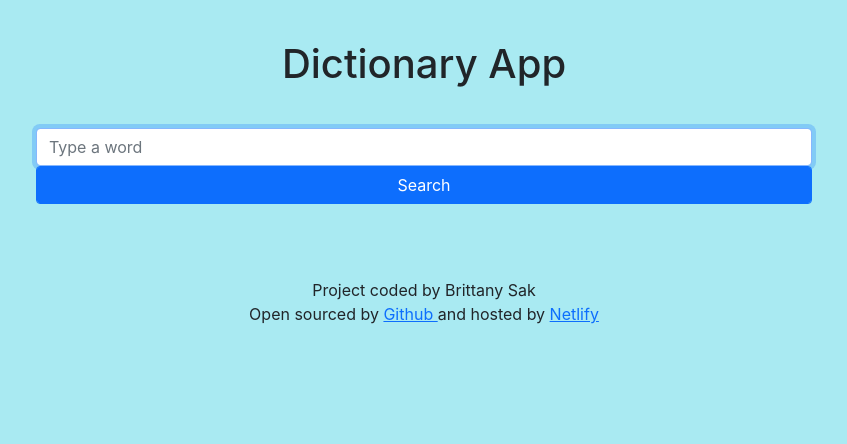
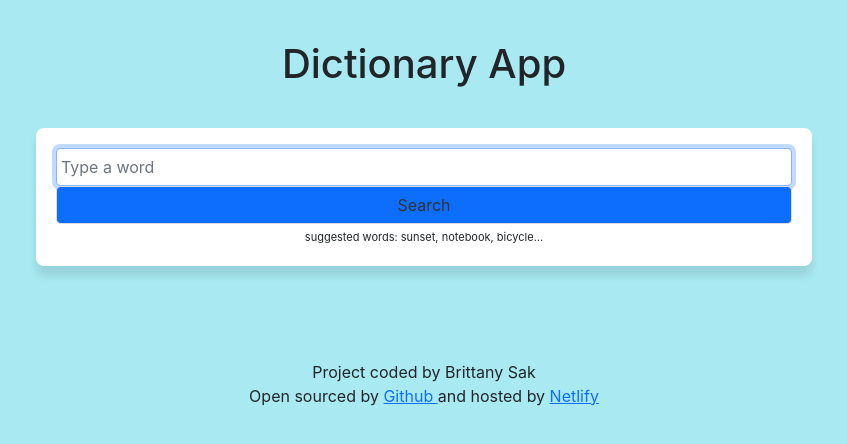
Before and after one commit to bsak350/dictionary-react-app, a React (Create React App) app: page / in a window 1280 px wide. Shown: the top 444 px of the page, without its empty margins (216-1063 px from the left). Built offline with nearby package versions, Linux system fonts and the light colour scheme; no server answers.

Commit message:
Edited section, input, hint and styling.  Added default keyword.

```diff
--- a/src/App.js
+++ b/src/App.js
@@ -6,7 +6,7 @@
     <div className="App">
       <div className="container">
         <h1>Dictionary App</h1>
-        <Dictionary />
+        <Dictionary defaultKeyword="dictionary" />
         <br />
         <p>
           Project coded by Brittany Sak
--- a/src/Dictionary.css
+++ b/src/Dictionary.css
@@ -1,3 +1,23 @@
 .Dictionary {
   margin-top: 40px;
 }
+
+.Dictionary section {
+  background: white;
+  padding: 20px;
+  border-radius: 8px;
+  box-shadow: 0 10px 10px rgb(0 0 0 /10%);
+  margin: 20px 0;
+}
+
+.Dictionary input {
+  width: 100%;
+  padding: 6px 4px;
+  border: 1px solid #ddd;
+  color: #333;
+}
+
+.Dictionary .hint {
+  font-size: 11px;
+  margin-top: 5px;
+}
--- a/src/Dictionary.js
+++ b/src/Dictionary.js
@@ -3,29 +3,40 @@
 import Results from "./Results";
 import "./Dictionary.css";
 
-export default function Dictionary() {
-  let [keyword, setKeyword] = useState(null);
+export default function Dictionary(props) {
+  let [keyword, setKeyword] = useState(props.defaultKeyword);
   let [results, setResults] = useState(null);
+  let [loaded, setLoaded] = useState(false);
 
   function handleResponse(response) {
     setResults(response.data[0]);
   }
 
-  function search(event) {
-    event.preventDefault();
-
+  function search() {
     // documentation:  https://dictionary.api.dev/
     let apiUrl = `https://api.dictionaryapi.dev/api/v2/entries/en_US/${keyword}`;
     axios.get(apiUrl).then(handleResponse);
+  }
+
+  function handleSubmit(event) {
+    event.preventDefault();
+    search();
   }
 
   function handleKeywordChange(event) {
     setKeyword(event.target.value);
   }
 
+  function load() {
+    setLoaded(true);
+    search();
+  }
+
+  if (loaded) {
     return (
       <div className="Dictionary">
-      <form onSubmit={search}>
+        <section>
+          <form onSubmit={handleSubmit}>
             <input
               type="search"
               onChange={handleKeywordChange}
@@ -39,7 +50,15 @@
               className="form-control btn-primary w-100"
             />
           </form>
+          <div className="hint">
+            suggested words: sunset, notebook, bicycle...
+          </div>
+        </section>
         <Results results={results} />
       </div>
     );
+  } else {
+    load();
+    return "Loading";
   }
+}
--- a/src/Results.css
+++ b/src/Results.css
@@ -1,3 +1,6 @@
 .Results h2 {
+  font-size: 36px;
+  font-weight: bold;
+  line-height: 1.5;
   margin-top: 15px;
 }
--- a/src/Results.js
+++ b/src/Results.js
@@ -7,6 +7,7 @@
   if (props.results) {
     return (
       <div className="Results">
+        <section>
           <h2>{props.results.word}</h2>
           {props.results.phonetics.map(function (phonetic, index) {
             return (
@@ -15,11 +16,12 @@
               </div>
             );
           })}
+        </section>
         {props.results.meanings.map(function (meaning, index) {
           return (
-            <div key={index}>
+            <section key={index}>
               <Meaning meaning={meaning} />
-            </div>
+            </section>
           );
         })}
       </div>
```
Lines whose indentation alone changed are shown as unchanged.
